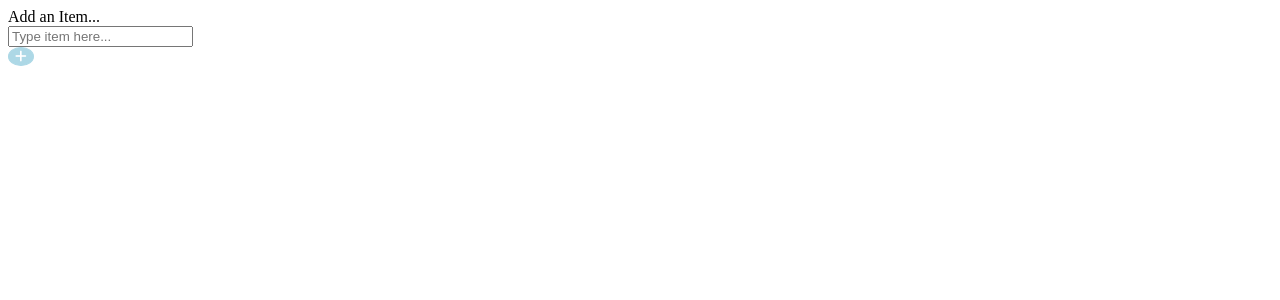
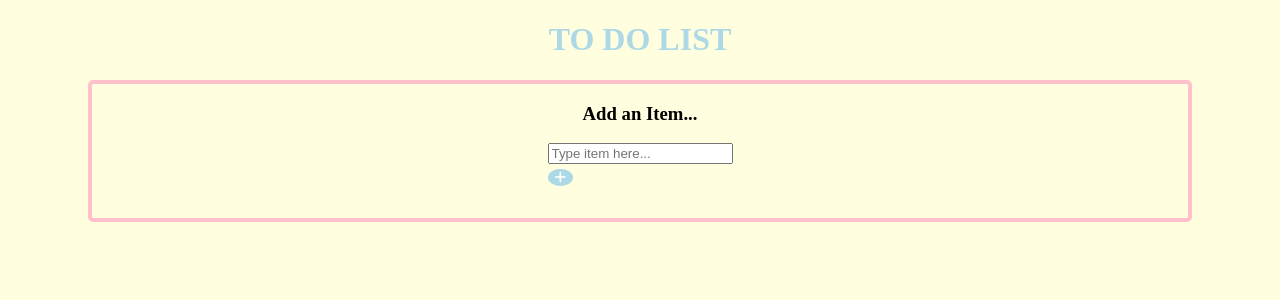
Before and after one commit to WinnieGotYu/react-todo, a React (Create React App) app: page / in a window 1280 px wide. Shown: the top 300 px of the page. Built offline with nearby package versions, Linux system fonts and the light colour scheme.

Commit message:
centered content css

```diff
--- a/src/App.css
+++ b/src/App.css
@@ -1,9 +1,55 @@
+body {
+  background-color: lightyellow;
+}
+
+.appTitle {
+  text-align: center;
+  color: lightblue;
+}
+
+
+.mainContainer {
+  border: 4px solid pink;
+  border-radius: 5px;
+  margin-left: 5em;
+  margin-right: 5em;
+  display: flex;
+  flex-direction: column;
+  align-items: center;
+}
+
+.addItemTitle {
+  margin-bottom: 0;
+}
 .addbtn {
   background-color: lightblue;
   border: 1px solid lightblue;
   border-radius: 50%;
+  margin-top: 5px;
+  display: flex;
 }
 
 .addIcon {
   color: white
 }
+
+ul {
+  padding-left: 0;
+}
+
+li {
+  list-style: none;
+  border: 5px 5px 5px 0;
+  padding: 5px 5px 5px 0;
+  margin: 5px 5px 5px 0;
+}
+.deletebtn {
+  background-color: pink;
+  border: pink;
+  border-radius: 50%;
+  margin-left: 7px;
+}
+
+.deleteIcon {
+  color: white;
+}
--- a/src/App.js
+++ b/src/App.js
@@ -9,6 +9,56 @@ class App extends Component {
       newItem: "",
       list: [],
     };
+  }
+
+  //incorporating local storage
+  componentDidMount() {
+    this.updateStateWithLocalStorage();
+
+    // add event listener to save state to localStorage
+    // when user leaves/refreshes the page
+    window.addEventListener(
+      "beforeunload",
+      this.saveStateToLocalStorage.bind(this)
+    );
+  }
+
+  componentWillUnmount() {
+    window.removeEventListener(
+      "beforeunload",
+      this.saveStateToLocalStorage.bind(this)
+    );
+
+    // saves if component has a chance to unmount
+    this.saveStateToLocalStorage();
+  }
+
+  updateStateWithLocalStorage() {
+    // for all items in state
+    for (let key in this.state) {
+      // if the key exists in localStorage
+      if (localStorage.hasOwnProperty(key)) {
+        // get the key's value from localStorage
+        let value = localStorage.getItem(key);
+
+        // parse the localStorage string and setState
+        try {
+          value = JSON.parse(value);
+          this.setState({ [key]: value });
+        } catch (e) {
+          // handle empty string
+          this.setState({ [key]: value });
+        }
+      }
+    }
+  }
+
+  saveStateToLocalStorage() {
+    // for every item in React state
+    for (let key in this.state) {
+      // save to localStorage
+      localStorage.setItem(key, JSON.stringify(this.state[key]));
+    }
   }
 
   updateInput(key, value) {
@@ -51,29 +101,33 @@ class App extends Component {
   render() {
     return (
       <div className="App">
-        <div>
-          Add an Item...
+        <h1 className="appTitle">
+          TO DO LIST
+        </h1>
+        <div className="mainContainer">
+          <h3 className="addItemTitle">Add an Item...</h3>
           <br />
+          <div className="inputContainer">
           <input
             type="text"
+            id = "addItemInput"
             placeholder="Type item here..."
             value={this.state.newItem}
             onChange={e =>
               this.updateInput("newItem", e.target.value)
             }
           />
-          <br />
           <button className="addbtn" onClick={() => this.addItem()}>
             <i className="addIcon fas fa-plus"></i>{" "}
           </button>
-          <br />
+          </div>
           <ul>
             {this.state.list.map(item => {
               return (
                 <li key={item.id}>
                   {item.value}
-                  <button onClick={() => this.deleteItem(item.id)}>
-                  <i className="deletebtn fas fa-times"></i>
+                  <button className="deletebtn" onClick={() => this.deleteItem(item.id)}>
+                  <i className="deleteIcon fas fa-times"></i>
                   </button>
                 </li>
               );
```
